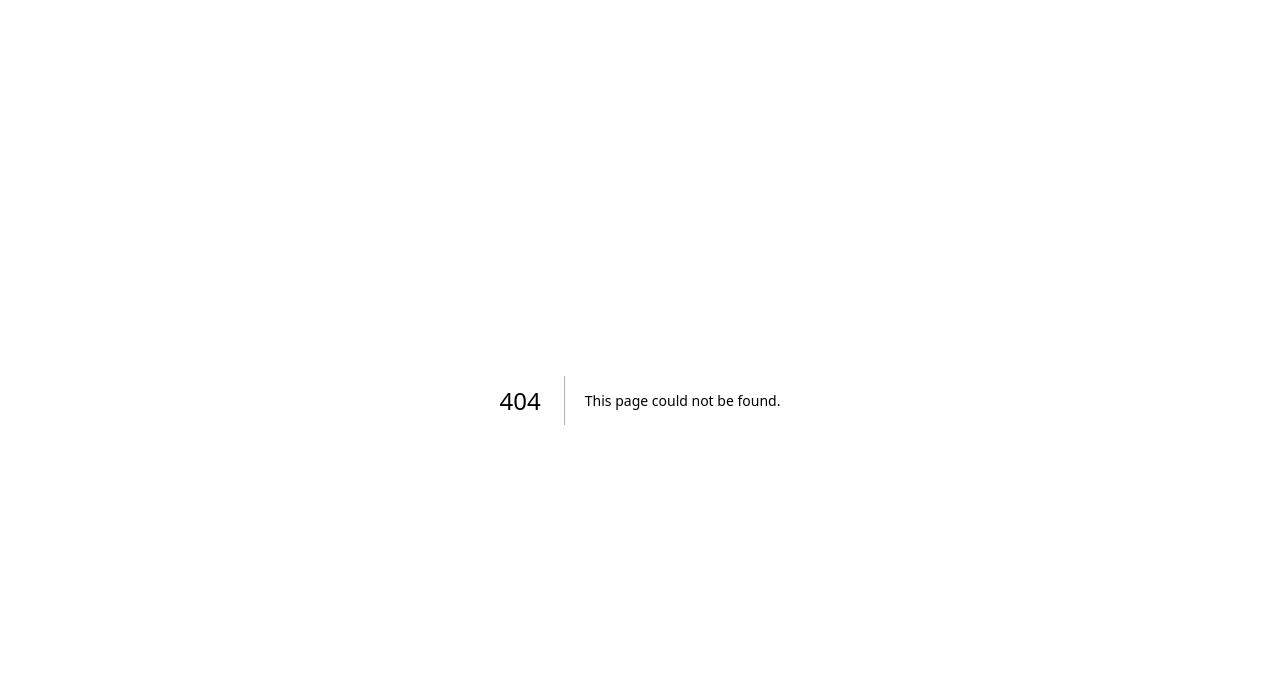
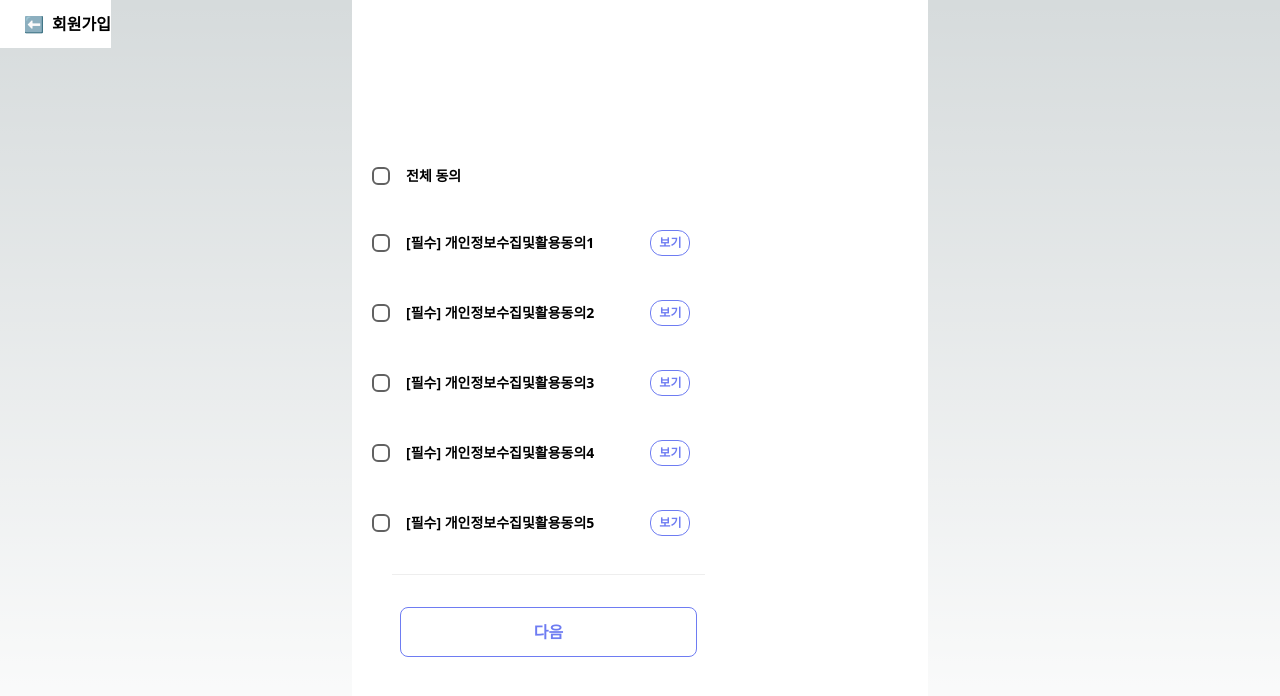
Before and after one commit to SurBear-Team/surbear-frontend, a Next.js app: page /sign-up/clause in a window 1280 px wide. Before the commit this address had no page. Shown: the top 696 px of the page. Built offline with nearby package versions, Linux system fonts and the light colour scheme.

Commit message:
🌱약관 페이지 세팅

```diff
--- a/pages/sign-in.tsx
+++ b/pages/sign-in.tsx
@@ -59,7 +59,7 @@ export default function LoginForm() {
           <div className="text-[#616161] text-xs">아이디 찾기</div>
 
           <div className="text-[#616161] text-xs">비밀번호 찾기</div>
-          <Link href="/sign-up" className="text-[#616161] text-xs">
+          <Link href="/sign-up/clause" className="text-[#616161] text-xs">
             회원가입
           </Link>
         </div>
--- /dev/null
+++ b/pages/sign-up/clause.tsx
@@ -0,0 +1,150 @@
+import { useRouter } from "next/router";
+import { useEffect, useState } from "react";
+import { Overlay } from "../components/styles/Overlay";
+import { Checkbox } from "./Components/CheckBox";
+import { Sheet } from "./Components/Sheet";
+
+type CheckboxName =
+  | "all"
+  | "terms1"
+  | "terms2"
+  | "terms3"
+  | "terms4"
+  | "terms5";
+
+export default function Clause() {
+  const router = useRouter();
+
+  const [isChecked, setIsChecked] = useState<Record<CheckboxName, boolean>>({
+    all: false,
+    terms1: false,
+    terms2: false,
+    terms3: false,
+    terms4: false,
+    terms5: false,
+  });
+
+  useEffect(() => {
+    const { terms1, terms2, terms3, terms4, terms5 } = isChecked;
+    setIsChecked((prevState) => ({
+      ...prevState,
+      all: terms1 && terms2 && terms3 && terms4 && terms5,
+    }));
+  }, [
+    isChecked.terms1,
+    isChecked.terms2,
+    isChecked.terms3,
+    isChecked.terms4,
+    isChecked.terms5,
+  ]);
+
+  const handleCheckboxClick = (name: CheckboxName) => {
+    if (name === "all") {
+      const isAllChecked = !isChecked.all;
+      setIsChecked({
+        all: isAllChecked,
+        terms1: isAllChecked,
+        terms2: isAllChecked,
+        terms3: isAllChecked,
+        terms4: isAllChecked,
+        terms5: isAllChecked,
+      });
+    } else {
+      setIsChecked((prevState) => ({
+        ...prevState,
+        [name]: !prevState[name],
+      }));
+    }
+  };
+
+  const [showSheet, setShowSheet] = useState(false);
+  const toggleShowSheet = () => {
+    setShowSheet(!showSheet);
+  };
+
+  const [sheetTitle, setSheetTitle] = useState("");
+  const handleShowSheet = (termKey: CheckboxName) => {
+    setSheetTitle(termKey); // 약관의 제목을 설정
+    setShowSheet(true); // Sheet를 표시
+  };
+
+  return (
+    <>
+      {/* 탑바 */}
+      <div className="bg-white fixed">
+        <div className="flex gap-2 pl-6 py-3 ">
+          <div onClick={router.back}>⬅</div>
+          <div className="font-extrabold">회원가입</div>
+        </div>
+      </div>
+      {/* 본문 */}
+      <div className="w-full max-w-xl mx-auto h-screen bg-white items-center flex justify-center">
+        <div className="w-full">
+          <Checkbox
+            inputChecked={isChecked.all}
+            onClick={() => handleCheckboxClick("all")}
+            label="전체 동의"
+            isAll={true}
+          />
+          {/* 약관 블록 */}
+          <Checkbox
+            inputChecked={isChecked.terms1}
+            onClick={() => handleCheckboxClick("terms1")}
+            label="[필수] 개인정보수집및활용동의1"
+            isAll={false}
+            showSheet={() => handleShowSheet("terms1")}
+          />
+          {/* 약관 블록 */}
+
+          <Checkbox
+            inputChecked={isChecked.terms2}
+            onClick={() => handleCheckboxClick("terms2")}
+            label="[필수] 개인정보수집및활용동의2"
+            isAll={false}
+            showSheet={() => handleShowSheet("terms2")}
+          />
+
+          <Checkbox
+            inputChecked={isChecked.terms3}
+            onClick={() => handleCheckboxClick("terms3")}
+            label="[필수] 개인정보수집및활용동의3"
+            isAll={false}
+            showSheet={() => handleShowSheet("terms3")}
+          />
+
+          <Checkbox
+            inputChecked={isChecked.terms4}
+            onClick={() => handleCheckboxClick("terms4")}
+            label="[필수] 개인정보수집및활용동의4"
+            isAll={false}
+            showSheet={() => handleShowSheet("terms4")}
+          />
+
+          <Checkbox
+            inputChecked={isChecked.terms5}
+            onClick={() => handleCheckboxClick("terms5")}
+            label="[필수] 개인정보수집및활용동의5"
+            isAll={false}
+            showSheet={() => handleShowSheet("terms5")}
+          />
+
+          {/* 회색 선 */}
+          <div className="bg-[#EEEEEE] w-full h-[1px] mt-4 mx-10 max-w-[313px]" />
+
+          {/* 다음 버튼 */}
+          <button className="mt-8 bg-white w-full font-extrabold rounded-lg py-3 mx-12 max-w-[297px] border-[1.5px] border-[#6E7CF2] text-[#6E7CF2]">
+            다음
+          </button>
+        </div>
+        {showSheet && (
+          <>
+            {/* 오버레이 배경 */}
+            <Overlay />
+            {/* 시트 */}
+            <Sheet termKey={sheetTitle} onClose={toggleShowSheet} />
+          </>
+        )}
+      </div>
+    </>
+  );
+}
--- a/styles/globals.css
+++ b/styles/globals.css
@@ -17,7 +17,6 @@
 }
 
 body {
-  color: rgb(var(--foreground-rgb));
   background: linear-gradient(
       to bottom,
       transparent,
@@ -31,3 +30,13 @@ body {
     text-wrap: balance;
   }
 }
+
+/* 스크롤바 숨기기 */
+.hide-scrollbar {
+  -ms-overflow-style: none; /* IE and Edge */
+  scrollbar-width: none; /* Firefox */
+}
+
+.hide-scrollbar::-webkit-scrollbar {
+  display: none; /* Chrome, Safari, Opera*/
+}
```
